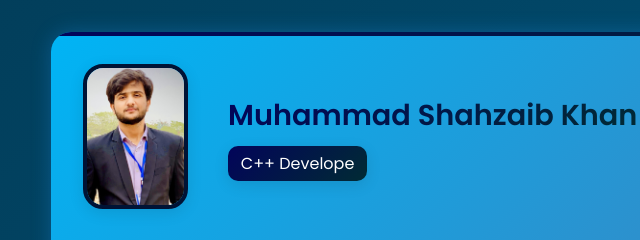
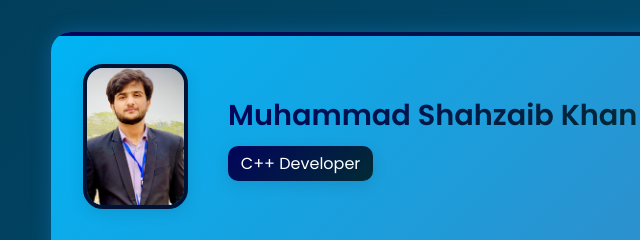
Before and after one commit to shahzaib-khan0912/Portfolio-Shahzaib-Khan, a plain HTML site: page index.html in a window 1280 px wide. Shown: the top 240 px of the page, 109-749 px from the left. Drawn offline with Linux system fonts and the light colour scheme.

Commit message:
Update index.html

```diff
--- a/index.html
+++ b/index.html
@@ -17,7 +17,7 @@
           <img src="assets/me.jpg" alt="Shahzaib Khan" class="profile-pic" />
           <div class="profile-info">
             <h1>Muhammad Shahzaib Khan</h1>
-            <p>C++ Develope</p>
+            <p>C++ Developer</p>
           </div>
         </div>
         <button class="contact-btn">Contacts</button>
```
